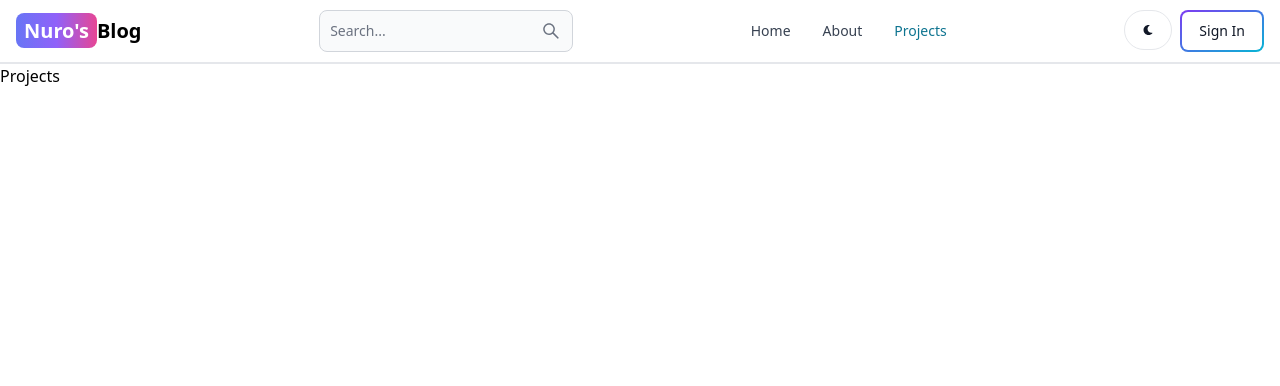
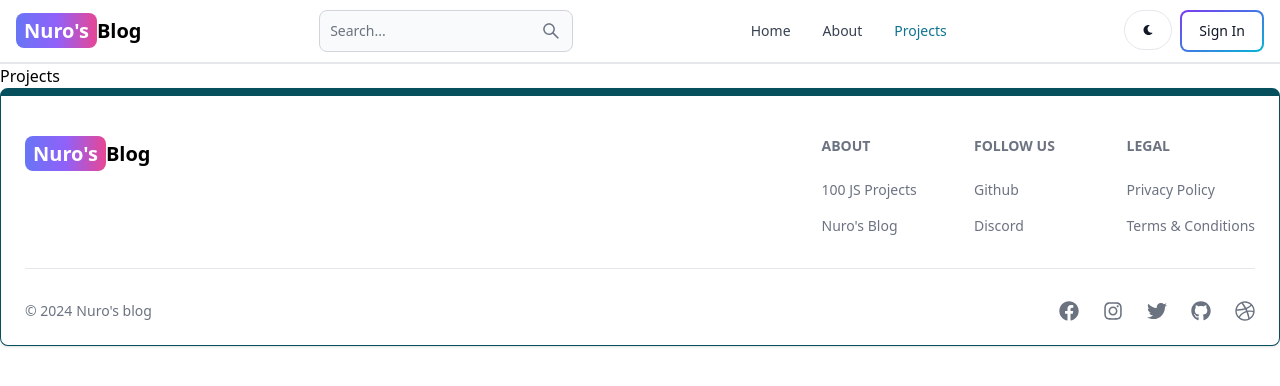
Before and after one commit to DilaNurfadila/mern-blog, a React (Vite) app in the folder client/: page /projects in a window 1280 px wide. Shown: the top 386 px of the page. Built offline with nearby package versions, Linux system fonts and the light colour scheme.

Commit message:
create and add the footer component

```diff
--- a/client/src/App.jsx
+++ b/client/src/App.jsx
@@ -7,12 +7,13 @@
 import SignUp from "./pages/SignUp";
 import SignIn from "./pages/SignIn";
 import Header from "./components/Header";
+import Footer from "./components/Footer";
 
 export default function App() {
   return (
     // Routing
     <BrowserRouter>
-    <Header />
+      <Header />
       <Routes>
         <Route path="/" element={<Home />} />
         <Route path="/about" element={<About />} />
@@ -21,6 +22,7 @@
         <Route path="/dashboard" element={<Dashboard />} />
         <Route path="/projects" element={<Projects />} />
       </Routes>
+      <Footer />
     </BrowserRouter>
   );
 }
--- /dev/null
+++ b/client/src/components/Footer.jsx
@@ -0,0 +1,81 @@
+import { Footer } from "flowbite-react";
+import { Link } from "react-router-dom";
+import { FaFacebook, FaInstagram, FaTwitter, FaGithub, FaDribbble } from "react-icons/fa";
+
+export default function FooterCom() {
+  return (
+    <Footer container className="border border-t-8 border-teal-800">
+      <div className="w-full max-w-7xl mx-auto">
+        <div className="grid w-full justify-between sm:flex md:grid-cols-1">
+          <div className="mt-5">
+            <Link
+              to="/"
+              className="self-center whitespace-nowrap text-lg sm:text-xl font-semibold dark:text-white"
+            >
+              <span className="px-2 py-1 bg-gradient-to-r from-indigo-500 via-purple-500 to-pink-500 rounded-lg text-white">
+                Nuro&apos;s
+              </span>
+              Blog
+            </Link>
+          </div>
+          <div className="grid grid-cols-2 gap-8 mt-4 sm:grid-cols-3 sm:gap-6">
+            <div>
+              <Footer.Title title="About" />
+              <Footer.LinkGroup col>
+                <Footer.Link
+                  href="https://www.100projects.com"
+                  target="_blank"
+                  rel="noopener noreferrer"
+                >
+                  100 JS Projects
+                </Footer.Link>
+                <Footer.Link
+                  href="/about"
+                  target="_blank"
+                  rel="noopener noreferrer"
+                >
+                  Nuro&apos;s Blog
+                </Footer.Link>
+              </Footer.LinkGroup>
+            </div>
+            <div>
+              <Footer.Title title="Follow us" />
+              <Footer.LinkGroup col>
+                <Footer.Link
+                  href="https://www.github.com/dilanurfadila"
+                  target="_blank"
+                  rel="noopener noreferrer"
+                >
+                  Github
+                </Footer.Link>
+                <Footer.Link href="#">Discord</Footer.Link>
+              </Footer.LinkGroup>
+            </div>
+            <div>
+              <Footer.Title title="Legal" />
+              <Footer.LinkGroup col>
+                <Footer.Link href="#">Privacy Policy</Footer.Link>
+                <Footer.Link href="#">Terms &amp; Conditions</Footer.Link>
+              </Footer.LinkGroup>
+            </div>
+          </div>
+        </div>
+        <Footer.Divider />
+        <div className="w-full sm:flex sm:items-center sm:justify-between">
+          <Footer.Copyright
+            href="#"
+            by="Nuro's blog"
+            year={new Date().getFullYear()}
+          />
+          <div className="flex gap-6 sm:mt-0 mt-4 sm:justify-center">
+            <Footer.Icon href="#" icon={FaFacebook} />
+            <Footer.Icon href="#" icon={FaInstagram} />
+            <Footer.Icon href="#" icon={FaTwitter} />
+            <Footer.Icon href="https://github.com/dilanurfadila" icon={FaGithub} />
+            <Footer.Icon href="#" icon={FaDribbble} />
+          </div>
+        </div>
+      </div>
+    </Footer>
+  );
+}
```
